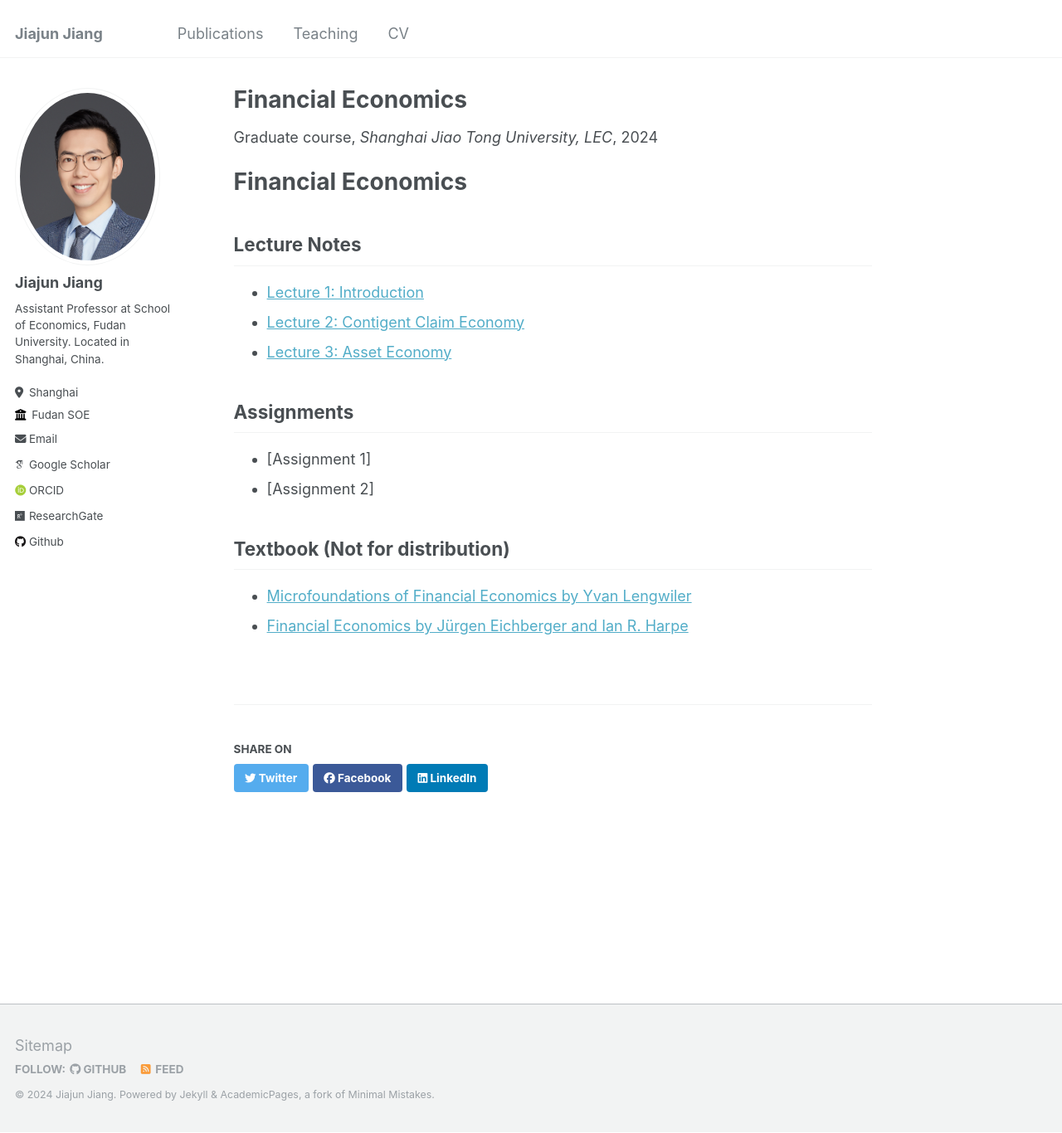
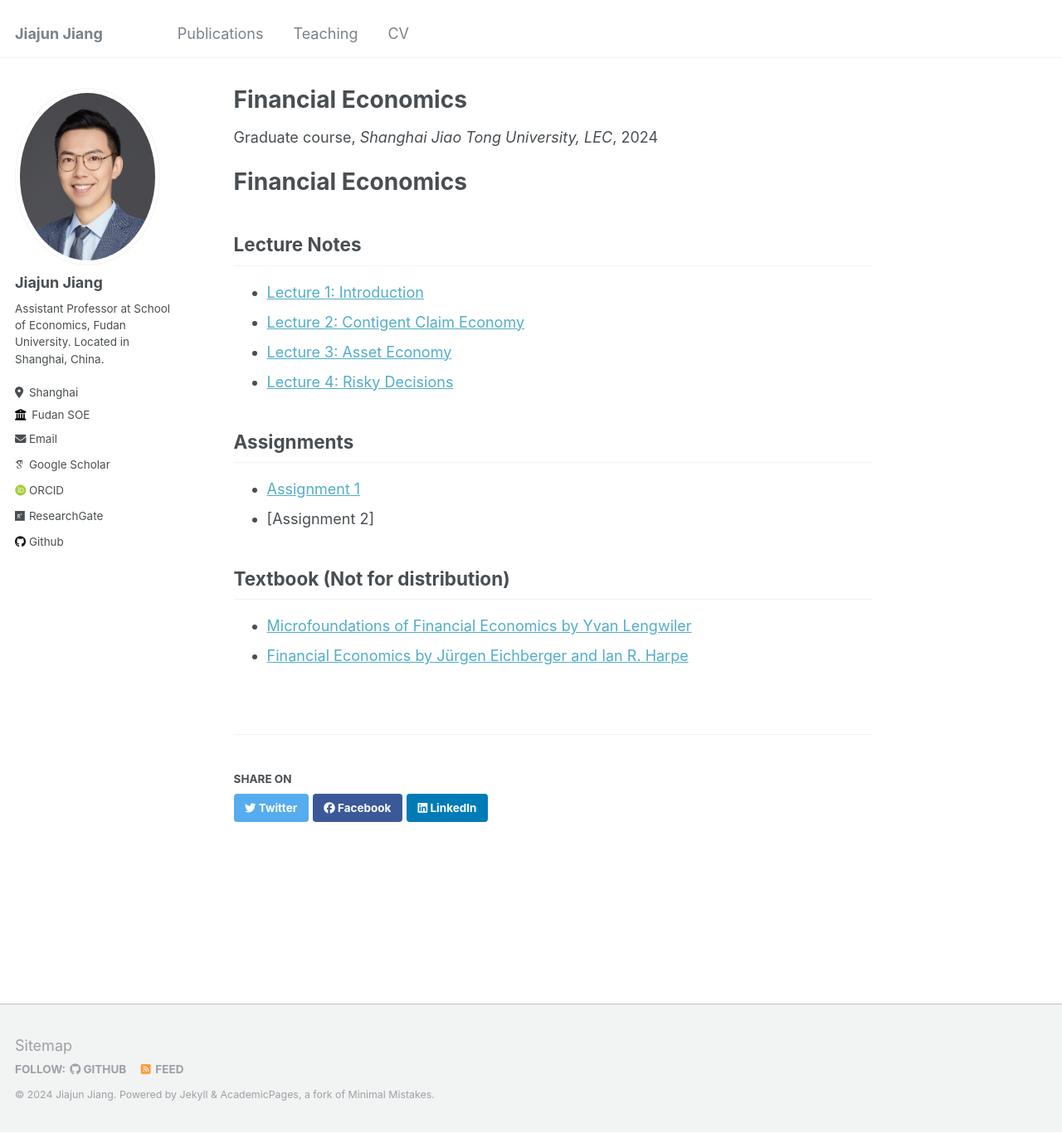
Before and after one commit to georgejjj/georgejjj.github.io, a Jekyll site: the page built from _teaching/2014-spring-teaching-1.md, in a window 1280 px wide and 1366 px high. Shown: the whole window at 83% size. Built offline with Jekyll 4.4.1, drawn with Linux system fonts in a browser that asks for light colours; some web fonts are replaced.

Commit message:
Updating FE course file

```diff
--- a/_teaching/2014-spring-teaching-1.md
+++ b/_teaching/2014-spring-teaching-1.md
@@ -16,10 +16,12 @@ Lecture Notes
 * [Lecture 1: Introduction](/files/2024-summer-fe/lecture 1_handout.pdf)
 * [Lecture 2: Contigent Claim Economy](/files/2024-summer-fe/lecture 2_handout.pdf)
 * [Lecture 3: Asset Economy](/files/2024-summer-fe/lecture 3_handout.pdf)
+* [Lecture 4: Risky Decisions](/files/2024-summer-fe/lecture 4_handout.pdf)
+
 
 Assignments
 -----
-* [Assignment 1]
+* [Assignment 1](/files/2024-summer-fe/Homework 1.pdf)
 * [Assignment 2]
 
 
```
Also changed, not shown: 2 other files.
